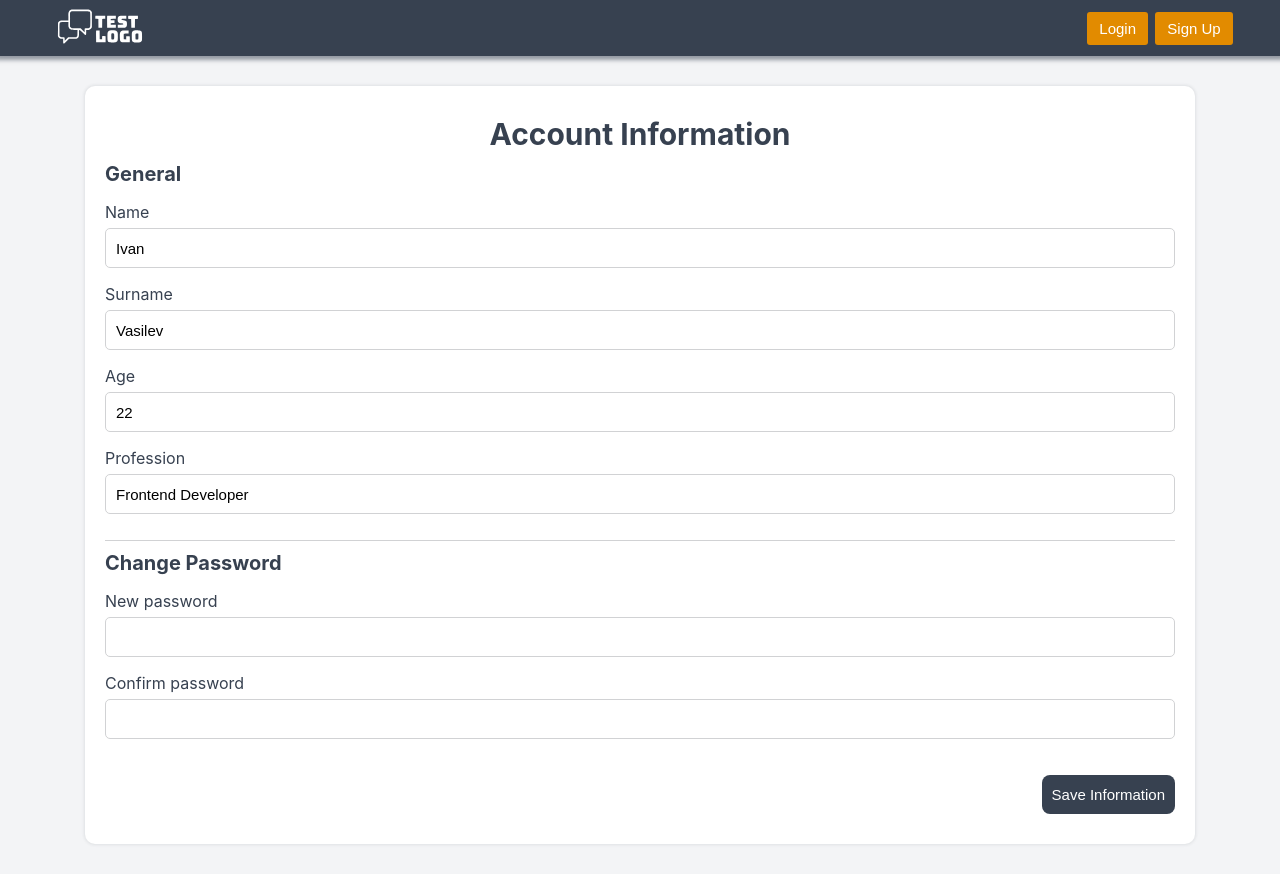
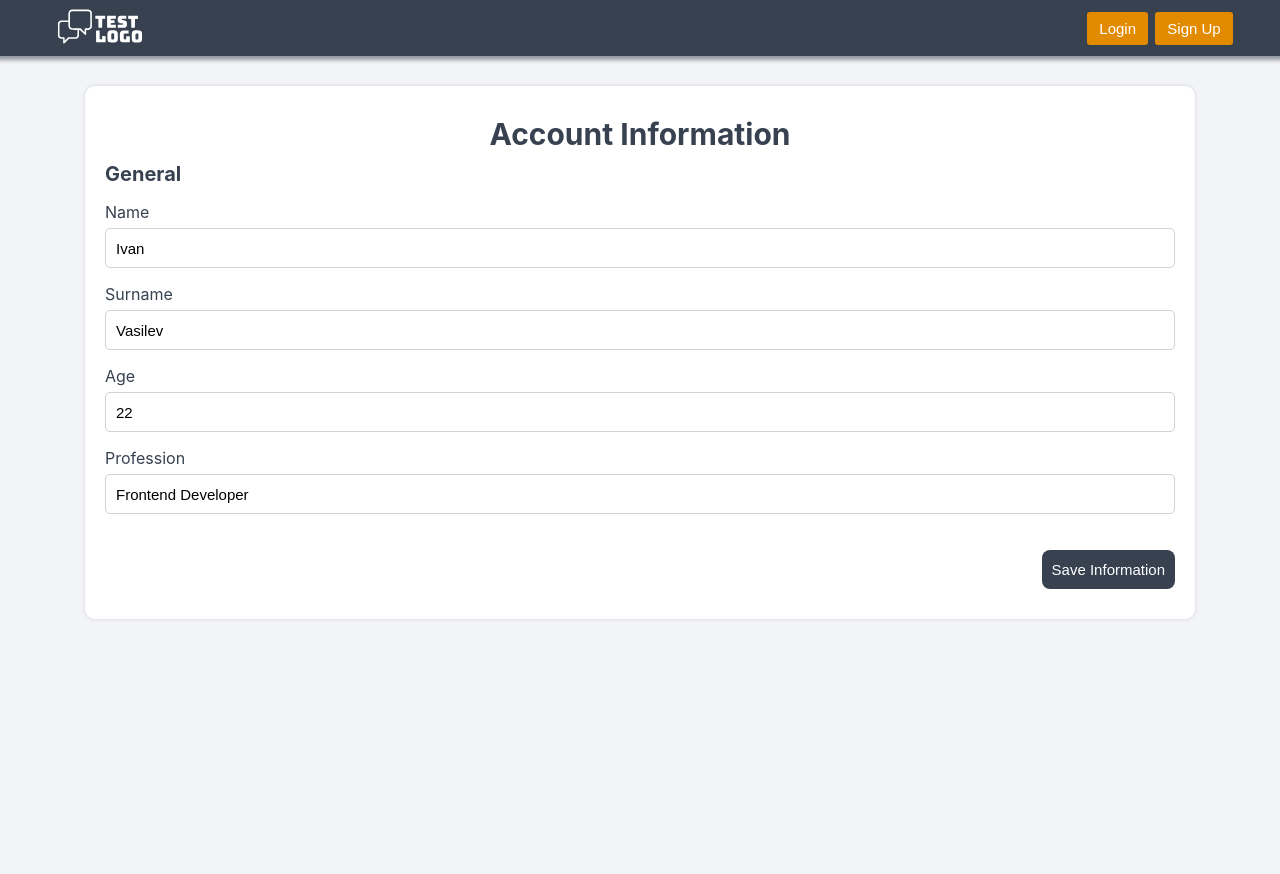
Before and after one commit to IvanVasil-ev/blog-app, a Next.js app: page /settings in a window 1280 px wide. After the commit the page ends 800 px from the top, so only its background shows below. Built offline with nearby package versions, Linux system fonts and the light colour scheme; no server answers.

Commit message:
Configure store & Remove password changing

```diff
--- a/src/domain/Settings/SettingsPage.tsx
+++ b/src/domain/Settings/SettingsPage.tsx
@@ -83,29 +83,6 @@ const SettingsPage = () => {
             onChange={(e) => setProfession(e.target.value)}
             label="Profession"
           />
-          <Divider />
-          <span className={styles.subtitle}>Change Password</span>
-          <Input
-            type="password"
-            labelStyles={styles.label}
-            customStyles={styles.input}
-            value={password}
-            onChange={(e) => setPassword(e.target.value)}
-            error={passwordError}
-            onBlur={onPasswordBlur}
-            onFocus={onPasswordFocus}
-            label="New password"
-          />
-          <Input
-            type="password"
-            labelStyles={styles.label}
-            value={confirmPassword}
-            onChange={(e) => setConfirmPassword(e.target.value)}
-            error={confirmPasswordError}
-            onBlur={onConfirmPasswordBlur}
-            onFocus={onConfirmPasswordFocus}
-            label="Confirm password"
-          />
           <div className={styles.buttonWrapper}>
             <Button mode="contained" customStyles={styles.saveButton} onClick={isCredentialsValid}>
               Save Information
--- a/src/layouts/DefaultLayout.tsx
+++ b/src/layouts/DefaultLayout.tsx
@@ -1,7 +1,7 @@
 import type { NextPage } from 'next';
 import Head from 'next/head';
 
-import { APP_NAME } from '@config';
+import { APP_NAME, BASE_URL } from '@config';
 import Navbar from '@components/ui/Navbar';
 import styles from '@styles/layouts/DefaultLayout.module.scss';
 
@@ -21,6 +21,7 @@ const DefaultLayout: NextPage<NextPagePropTypes> = ({ children, title }) => {
         />
       </Head>
       <Navbar />
+      {console.log(APP_NAME, BASE_URL)}
       <div className={styles.container}>{children}</div>
     </>
   );
--- a/src/store/authorization/reducer.ts
+++ b/src/store/authorization/reducer.ts
@@ -6,6 +6,9 @@ import { AuthorizationState, AuthorizationActionTypes } from './types';
 const INITIAL_STATE: AuthorizationState = {
   isLoading: false,
   errorMessage: null,
+  accountConfirmed: false,
+  token: null,
+  currentUser: null,
 };
 
 function reducer(state = INITIAL_STATE, action: AuthorizationActionTypes): AuthorizationState {
--- a/tsconfig.json
+++ b/tsconfig.json
@@ -27,6 +27,7 @@
       "@components/*": ["src/components/*"],
       "@models": ["src/models/index.ts"],
       "@layouts/*": ["src/layouts/*"],
+      "@utils/*": ["src/utilities/*"],
       "@domain/*": ["src/domain/*"],
       "@svg/*": ["public/svg/*"],
       "@styles/*": ["styles/*"],
```
Also changed, not shown: src/store/authorization/types.ts (+12 -0 lines), 1 other file (tests, documents, lock files or other folders).
